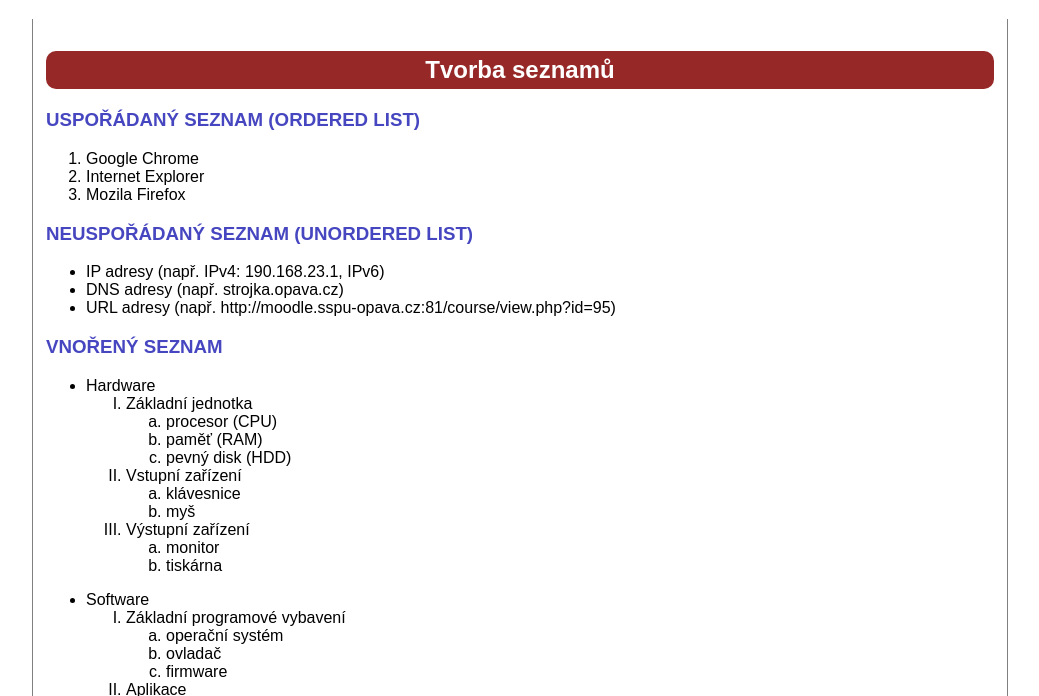
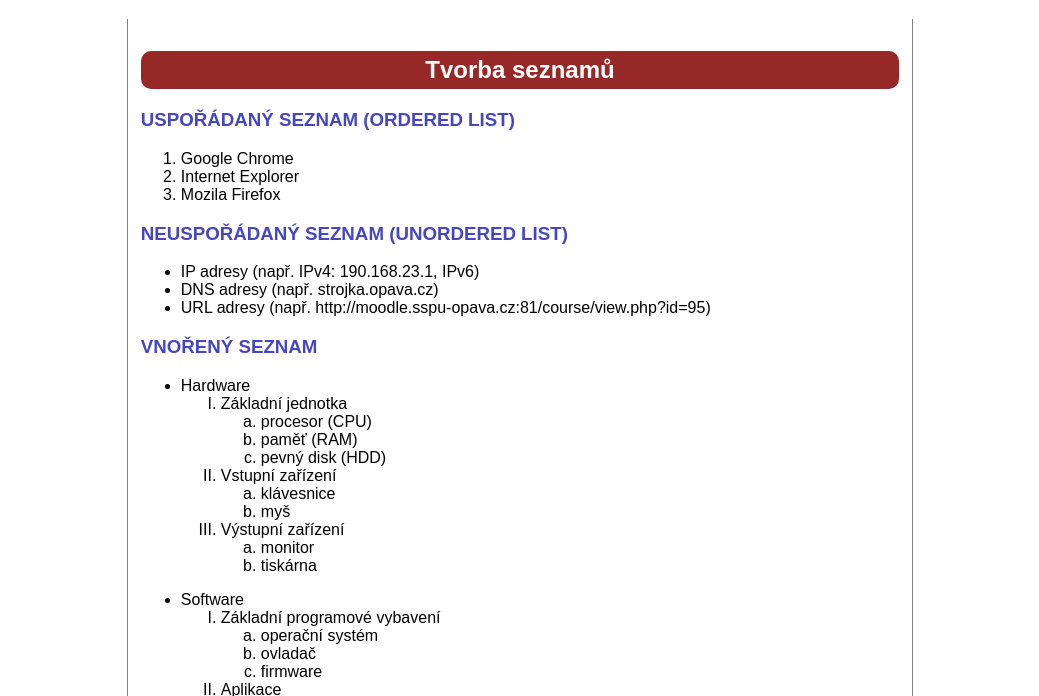
Before and after one commit to it2319/it2319.github.io, a plain HTML site: page index.html in a window 1280 px wide. Shown: the part 61-757 px from the top of the page, without its empty margins (120-1159 px from the left). Drawn offline with Linux system fonts and the light colour scheme.

Commit message:
Update style.css

```diff
--- a/style.css
+++ b/style.css
@@ -1,5 +1,5 @@
 main, header{
-    font-family:"Arial","Calibri, San Serif";
+    font-family: Arial, Helvetica, sans-serif;
 }
 table, thead, tr, th, td{
     border: 1px solid black;
@@ -8,8 +8,8 @@ table, thead, tr, th, td{
 }
 .dcm{
     background-color: white;
-    width:75%;
-    margin:0 auto;
+    width:60%;
+    margin:auto;
     border-left: solid;
     border-right: solid;
     border-color: gray;
```
